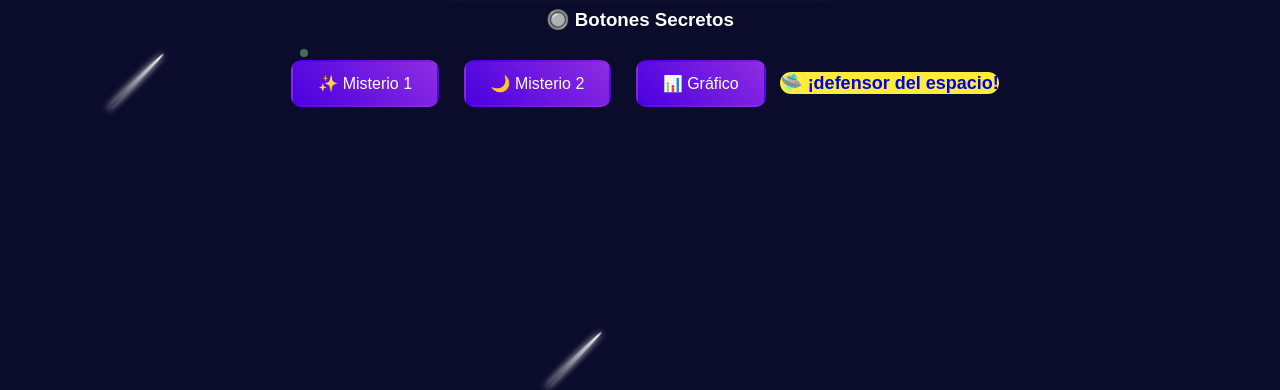
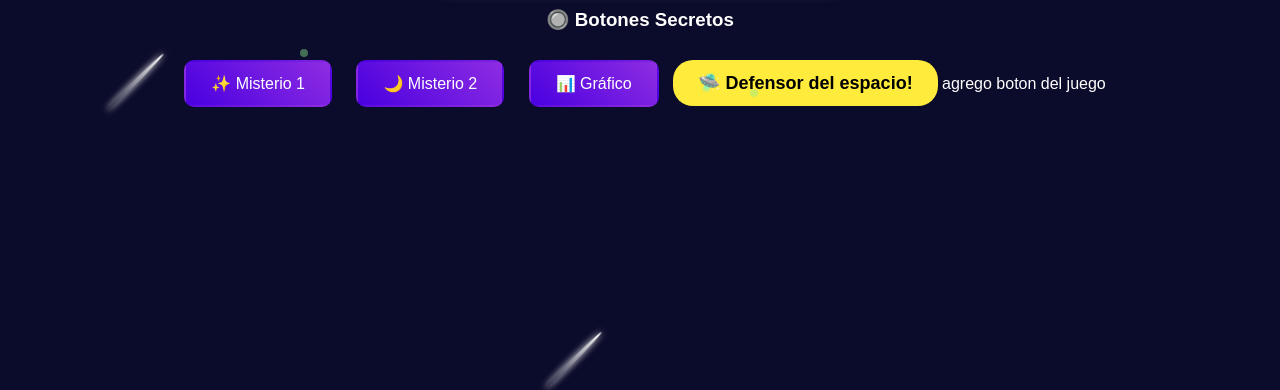
Before and after one commit to Yamil866/proyecto-github1-, a plain HTML site: page index.html in a window 1280 px wide. Shown: the part 531-921 px from the top of the page. Drawn offline with Linux system fonts and the light colour scheme.

Commit message:
Update index.html

```diff
--- a/index.html
+++ b/index.html
@@ -265,14 +265,6 @@
             }
         }
     </script>
-</body><a href="juego.html" style="
-  display: inline-block;
-  background: #ffeb3b;
-  color: blue
-  padding: 12px 25px;
-  font-size: 18px;
-  border-radius: 18px;
-  text-decoration: none;
-  font-weight: bold;
-">🛸 ¡defensor del espacio!</a>
+</body><a href="juego.html" style="display:inline-block; background:#ffeb3b; color:#000; padding:12px 25px; font-size:18px; border-radius:20px; text-decoration:none; font-weight:bold;">🛸 Defensor del espacio!</a>
+agrego boton del juego</a>
 </html>
```
